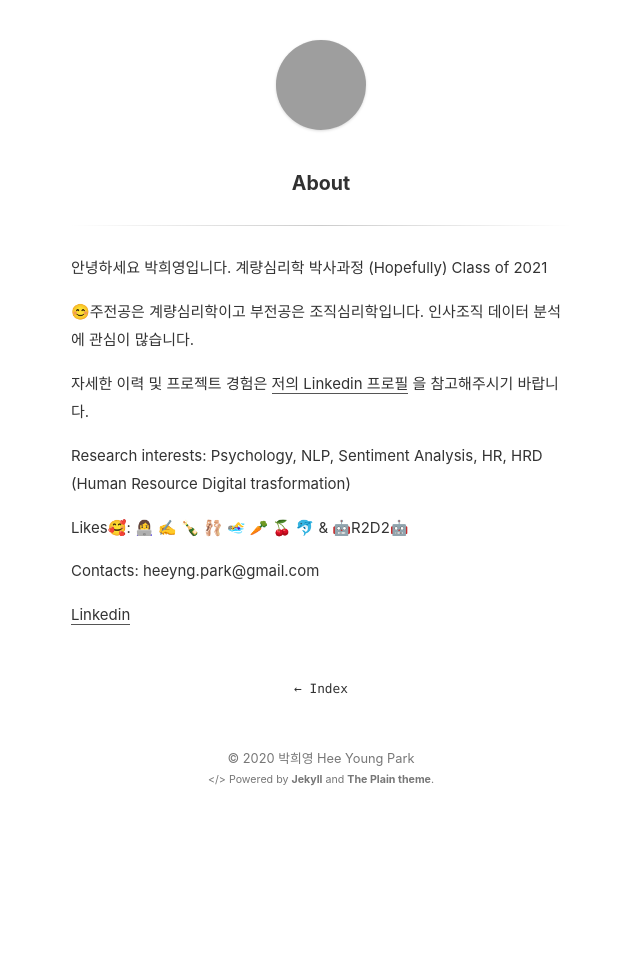
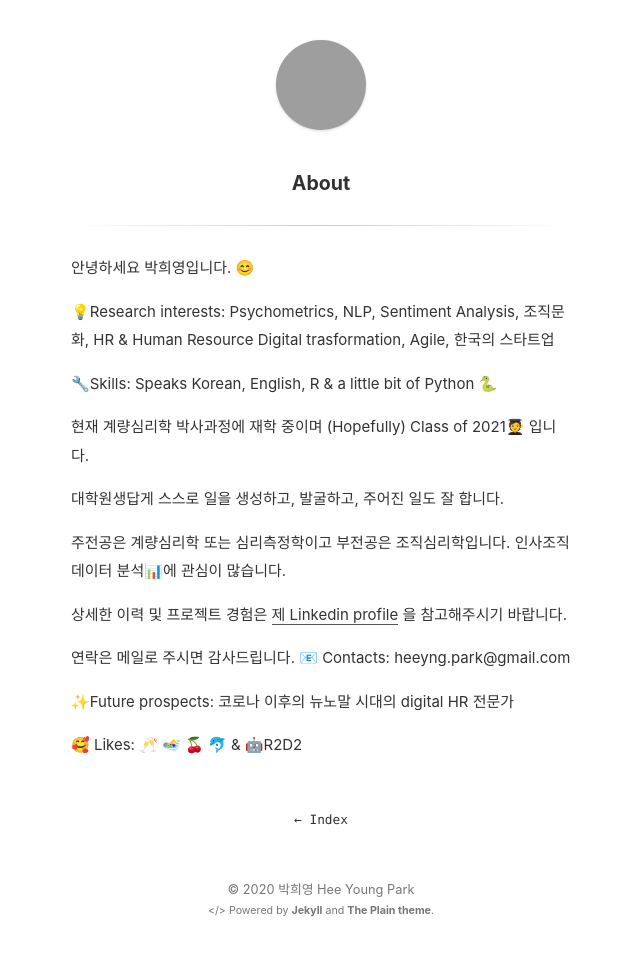
Before and after one commit to heeyngpark/heeyngpark.github.io, a Jekyll site: the page built from about.md, in a window 1280 px wide, cut to the strip 0-956 px from the top of the page. Shown: the whole strip, without its empty margins (319-959 px from the left). Built offline with Jekyll 4.4.1, drawn with Linux system fonts in a browser that asks for light colours; before the commit the page ends 900 px from its top, so only the background shows below that; grey boxes are pictures that could not be loaded.

```diff
--- a/about.md
+++ b/about.md
@@ -2,18 +2,26 @@
 layout: page
 title: About
 ---
-안녕하세요 박희영입니다.
-계량심리학 박사과정
-(Hopefully) Class of 2021
+안녕하세요 박희영입니다. 😊
 
-😊주전공은 계량심리학이고 부전공은 조직심리학입니다. 인사조직 데이터 분석에 관심이 많습니다.
+💡Research interests:
+Psychometrics, NLP, Sentiment Analysis, 조직문화, HR & Human Resource Digital trasformation, Agile, 한국의 스타트업
 
-자세한 이력 및 프로젝트 경험은 [저의 Linkedin 프로필](https://www.linkedin.com/in/hee-young-park-793200103/) 을 참고해주시기 바랍니다.
+🔧Skills: Speaks Korean, English, R & a little bit of Python 🐍
 
-Research interests: Psychology, NLP, Sentiment Analysis, HR, HRD (Human Resource Digital trasformation)
+현재 계량심리학 박사과정에 재학 중이며 (Hopefully) Class of 2021🧑‍🎓 입니다.
 
-Likes🥰: 👩‍💻 ✍️ 🍾 🩰 🏊‍♀ 🥕 🍒 🐬 & 🤖R2D2🤖
+대학원생답게 스스로 일을 생성하고, 발굴하고, 주어진 일도 잘 합니다.
 
-Contacts: heeyng.park@gmail.com
 
-[Linkedin](https://www.linkedin.com/in/hee-young-park-793200103/)
+
+주전공은 계량심리학 또는 심리측정학이고 부전공은 조직심리학입니다. 인사조직 데이터 분석📊에 관심이 많습니다.
+
+상세한 이력 및 프로젝트 경험은 [제 Linkedin profile](https://www.linkedin.com/in/hee-young-park-793200103/) 을 참고해주시기 바랍니다.
+
+연락은 메일로 주시면 감사드립니다.
+📧 Contacts: heeyng.park@gmail.com
+
+✨Future prospects: 코로나 이후의 뉴노말 시대의 digital HR 전문가
+
+🥰 Likes: 🥂 🏊‍♀  🍒 🐬 & 🤖R2D2
```
